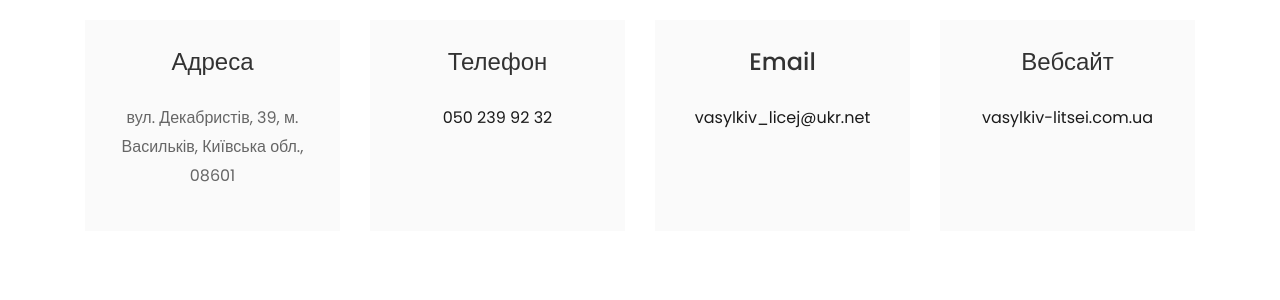
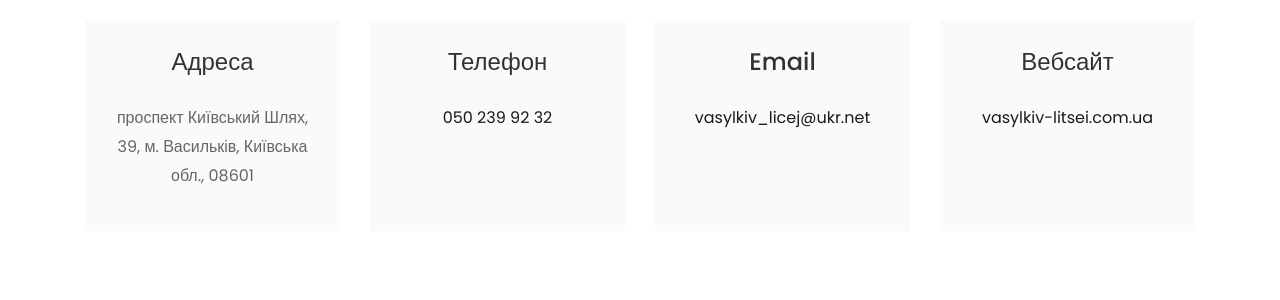
Before and after one commit to nik-nep/litsei, a Django app: template main/templates/main/contact.html in a window 1280 px wide. Shown: the part 615-915 px from the top of the page. Run offline with Django 3.2, Linux system fonts and the light colour scheme; the template is opened without the code that fills it, so the values that code supplies are empty; some libraries are stand-ins or nearby versions; some web fonts are replaced.

Commit message:
update contact template

```diff
--- a/main/templates/main/contact.html
+++ b/main/templates/main/contact.html
@@ -22,7 +22,7 @@
       <div class="col-md-3 d-flex">
         <div class="bg-light align-self-stretch box p-4 text-center">
           <h3 class="mb-4">Адреса</h3>
-          <p>вул. Декабристів, 39, м. Васильків, Київська обл., 08601</p>
+          <p>проспект Київський Шлях, 39, м. Васильків, Київська обл., 08601</p>
         </div>
       </div>
       <div class="col-md-3 d-flex">
```
